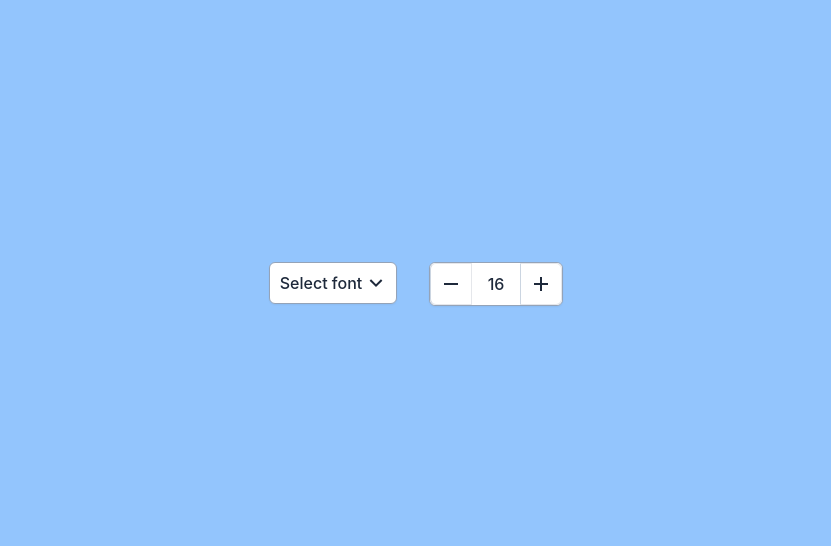
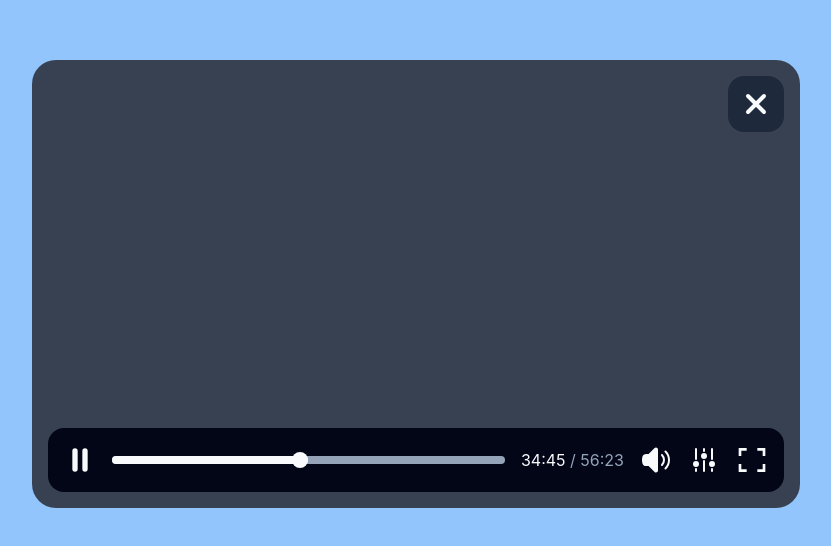
Before and after one commit to phamhuulocforwork/combillUI, a React (Create React App) app: page / in a window 1280 px wide. Shown: the part 116-662 px from the top of the page, without its empty margins (224-1055 px from the left). Built offline with nearby package versions, Linux system fonts and the light colour scheme.

Commit message:
VideoPlayer

```diff
--- a/src/App.jsx
+++ b/src/App.jsx
@@ -15,6 +15,7 @@ import TextFormattingToolbar from './features/TextFormattingToolbar'
 import Todo from './features/Todo'
 import UserList from './features/User list'
 import UserProfile from './features/UserProfile'
+import VideoPlayer from './features/VideoPlayer'
 
 function App() {
   return (
@@ -35,7 +36,8 @@ function App() {
       {/* <SlideInNotifications></SlideInNotifications> */}
       {/* <Dropdown></Dropdown> */}
       {/* <ApiTokenForm></ApiTokenForm> */}
-      <TextFormattingToolbar></TextFormattingToolbar>
+      {/* <TextFormattingToolbar></TextFormattingToolbar> */}
+      <VideoPlayer></VideoPlayer>
     </div>
   )
 }
--- /dev/null
+++ b/src/features/VideoPlayer/index.jsx
@@ -0,0 +1,98 @@
+import React from 'react'
+import PropTypes from 'prop-types'
+
+const VideoPlayer = () => {
+  const iconStyle = 'text-slate-50 w-8 h-8 cursor-pointer'
+
+  return (
+    <div className="w-[48rem] h-[28rem] rounded-3xl bg-gray-700 relative flex flex-col p-4">
+      <div className="absolute top-4 right-4">
+        <div className="bg-slate-800 rounded-2xl p-3">
+          <svg
+            xmlns="http://www.w3.org/2000/svg"
+            fill="none"
+            viewBox="0 0 24 24"
+            strokeWidth={3}
+            stroke="currentColor"
+            className={iconStyle}
+          >
+            <path
+              strokeLinecap="round"
+              strokeLinejoin="round"
+              d="M6 18 18 6M6 6l12 12"
+            />
+          </svg>
+        </div>
+      </div>
+
+      <div className="mt-auto bg-slate-950 w-full rounded-2xl p-4 flex items-center justify-between gap-4">
+        <div>
+          <svg
+            xmlns="http://www.w3.org/2000/svg"
+            fill="none"
+            viewBox="0 0 24 24"
+            strokeWidth={4}
+            stroke="currentColor"
+            className={iconStyle}
+          >
+            <path
+              strokeLinecap="round"
+              strokeLinejoin="round"
+              d="M15.75 5.25v13.5m-7.5-13.5v13.5"
+            />
+          </svg>
+        </div>
+
+        <div className="h-2 bg-slate-400 content-none flex-1 z-0 rounded-full">
+          <div className="h-2 relative bg-slate-50 content-none w-1/2 rounded-full before:w-4 before:h-4 before:bg-slate-50 before:absolute before:-top-1/2 before:rounded-full before:right-0"></div>
+        </div>
+
+        <div className="flex">
+          <p className="text-slate-50 flex">
+            34:45&nbsp;
+            <p className="text-slate-400">/ 56:23</p>
+          </p>
+        </div>
+
+        <div className="flex gap-4">
+          <div>
+            <svg
+              xmlns="http://www.w3.org/2000/svg"
+              viewBox="0 0 24 24"
+              fill="currentColor"
+              className={iconStyle}
+            >
+              <path d="M13.5 4.06c0-1.336-1.616-2.005-2.56-1.06l-4.5 4.5H4.508c-1.141 0-2.318.664-2.66 1.905A9.76 9.76 0 0 0 1.5 12c0 .898.121 1.768.35 2.595.341 1.24 1.518 1.905 2.659 1.905h1.93l4.5 4.5c.945.945 2.561.276 2.561-1.06V4.06ZM18.584 5.106a.75.75 0 0 1 1.06 0c3.808 3.807 3.808 9.98 0 13.788a.75.75 0 0 1-1.06-1.06 8.25 8.25 0 0 0 0-11.668.75.75 0 0 1 0-1.06Z" />
+              <path d="M15.932 7.757a.75.75 0 0 1 1.061 0 6 6 0 0 1 0 8.486.75.75 0 0 1-1.06-1.061 4.5 4.5 0 0 0 0-6.364.75.75 0 0 1 0-1.06Z" />
+            </svg>
+          </div>
+          <div>
+            <svg
+              xmlns="http://www.w3.org/2000/svg"
+              viewBox="0 0 24 24"
+              fill="currentColor"
+              className={iconStyle}
+            >
+              <path d="M6 12a.75.75 0 0 1-.75-.75v-7.5a.75.75 0 1 1 1.5 0v7.5A.75.75 0 0 1 6 12ZM18 12a.75.75 0 0 1-.75-.75v-7.5a.75.75 0 0 1 1.5 0v7.5A.75.75 0 0 1 18 12ZM6.75 20.25v-1.5a.75.75 0 0 0-1.5 0v1.5a.75.75 0 0 0 1.5 0ZM18.75 18.75v1.5a.75.75 0 0 1-1.5 0v-1.5a.75.75 0 0 1 1.5 0ZM12.75 5.25v-1.5a.75.75 0 0 0-1.5 0v1.5a.75.75 0 0 0 1.5 0ZM12 21a.75.75 0 0 1-.75-.75v-7.5a.75.75 0 0 1 1.5 0v7.5A.75.75 0 0 1 12 21ZM3.75 15a2.25 2.25 0 1 0 4.5 0 2.25 2.25 0 0 0-4.5 0ZM12 11.25a2.25 2.25 0 1 1 0-4.5 2.25 2.25 0 0 1 0 4.5ZM15.75 15a2.25 2.25 0 1 0 4.5 0 2.25 2.25 0 0 0-4.5 0Z" />
+            </svg>
+          </div>
+          <div>
+            <svg
+              xmlns="http://www.w3.org/2000/svg"
+              viewBox="0 0 24 24"
+              fill="currentColor"
+              strokeWidth={3}
+              className={iconStyle}
+            >
+              <path d="M8 3V5H4V9H2V3H8ZM2 21V15H4V19H8V21H2ZM22 21H16V19H20V15H22V21ZM22 9H20V5H16V3H22V9Z"></path>
+            </svg>
+          </div>
+        </div>
+      </div>
+    </div>
+  )
+}
+
+VideoPlayer.propTypes = {}
+
+export default VideoPlayer
```
